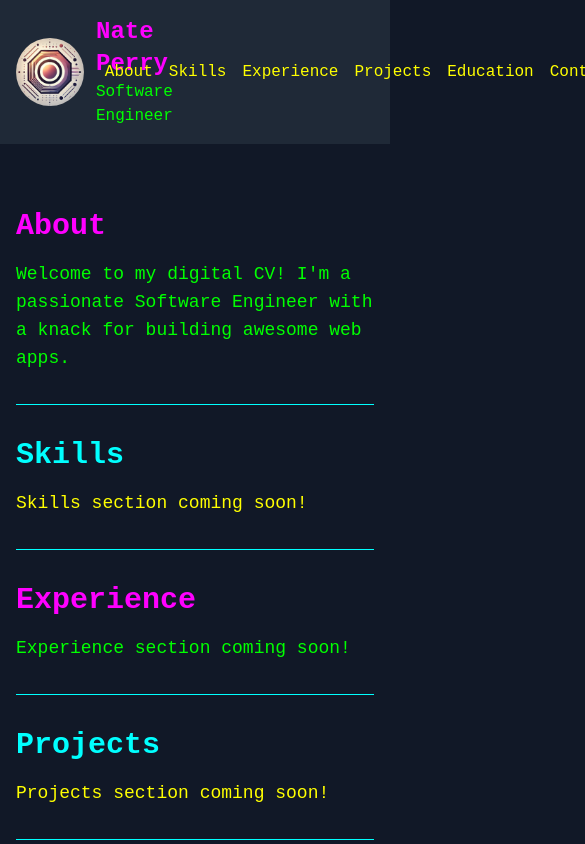
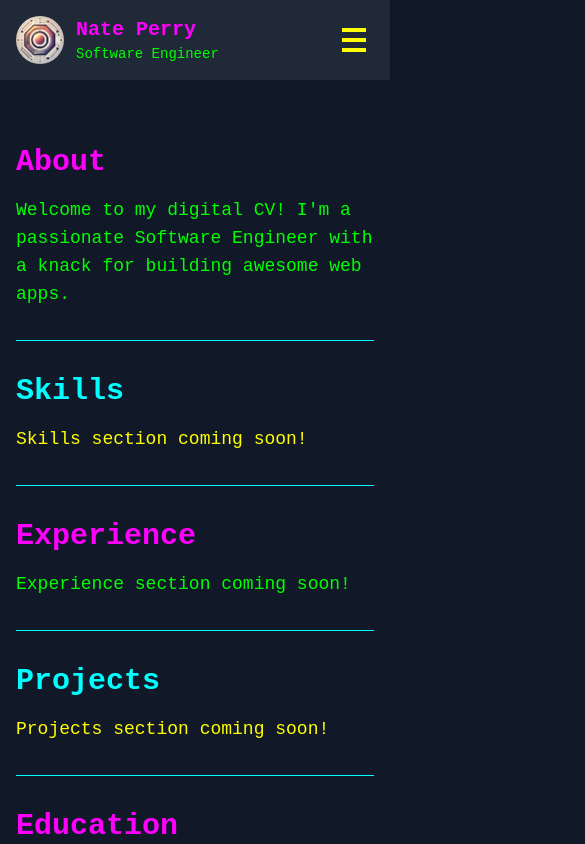
Before and after one commit to natep1123/Digital-CV, a Next.js app: page / in a window 390 px wide. Shown: the top 844 px of the page, 585 px wide, since content can reach past the window. Built offline with nearby package versions, Linux system fonts and the light colour scheme.

Commit message:
Added dropdown menu navigation for mobile devices

```diff
--- a/src/components/Header.jsx
+++ b/src/components/Header.jsx
@@ -1,6 +1,15 @@
+"use client";
+
 import Link from "next/link";
+import { useState } from "react";
 
 export default function Header() {
+  const [isOpen, setIsOpen] = useState(false);
+
+  const toggleMenu = () => {
+    setIsOpen(!isOpen);
+  };
+
   return (
     <header className="bg-[#1f2937] sticky top-0 z-10 py-4">
       <div className="mx-auto max-w-7xl px-4 flex justify-between items-center">
@@ -8,10 +17,10 @@ export default function Header() {
           <img
             src="github-profile.png"
             alt="Profile Picture"
-            className="h-17 w-17 rounded-full object-cover"
+            className="h-12 w-12 rounded-full object-cover md:h-17 md:w-17"
           />
           <div>
-            <h1 className="text-2xl font-bold">
+            <h1 className="text-xl font-bold md:text-2xl">
               <Link
                 href="/"
                 className="text-[#ff00ff] hover:text-[#f8f8f8] transition-colors duration-200"
@@ -19,10 +28,25 @@ export default function Header() {
                 Nate Perry
               </Link>
             </h1>
-            <p className="text-[#00ff00]">Software Engineer</p>
+            <p className="text-[#00ff00] text-sm md:text-base">
+              Software Engineer
+            </p>
           </div>
         </div>
-        <nav className="flex gap-4">
+
+        {/* Hamburger Menu for Mobile */}
+        <button
+          className="md:hidden flex flex-col gap-1.5 p-2"
+          onClick={toggleMenu}
+          aria-label="Toggle navigation"
+        >
+          <span className="w-6 h-1 bg-[#ffff00]"></span>
+          <span className="w-6 h-1 bg-[#ffff00]"></span>
+          <span className="w-6 h-1 bg-[#ffff00]"></span>
+        </button>
+
+        {/* Desktop Navigation */}
+        <nav className="hidden md:flex gap-4">
           {[
             "About",
             "Skills",
@@ -41,6 +65,31 @@ export default function Header() {
           ))}
         </nav>
       </div>
+
+      {/* Mobile Dropdown Menu */}
+      {isOpen && (
+        <nav className="md:hidden bg-[#1f2937] absolute top-full left-0 w-full z-10">
+          <div className="flex flex-col gap-2 px-4 py-4">
+            {[
+              "About",
+              "Skills",
+              "Experience",
+              "Projects",
+              "Education",
+              "Contact",
+            ].map((section) => (
+              <Link
+                key={section}
+                href={`#${section.toLowerCase()}`}
+                className="text-[#ffff00] hover:text-[#f8f8f8] transition-colors duration-200 text-base font-['Press Start 2P', monospace]"
+                onClick={() => setIsOpen(false)}
+              >
+                {section}
+              </Link>
+            ))}
+          </div>
+        </nav>
+      )}
     </header>
   );
 }
```
